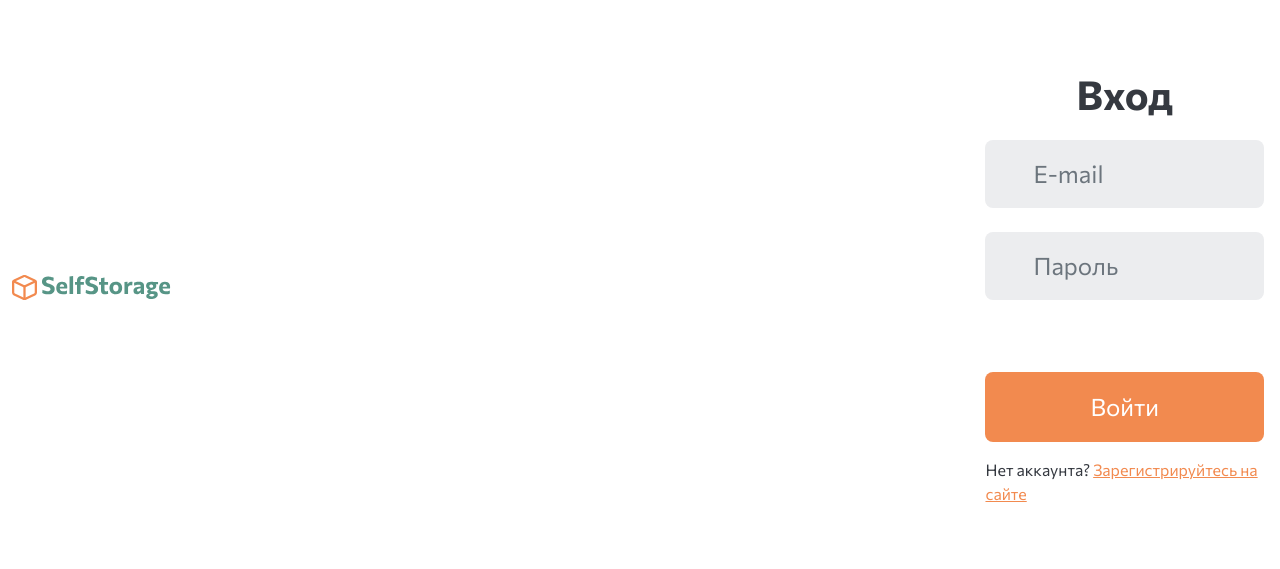
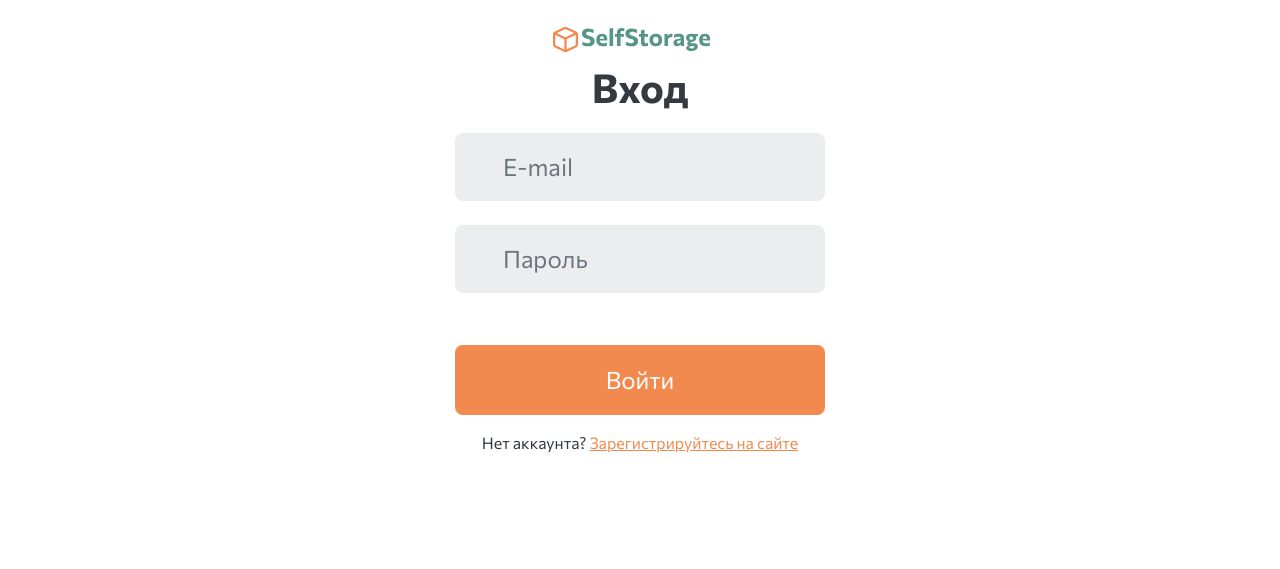
Before and after one commit to Corwin74/Self-storage-service, a Django app: template storage_service/templates/login.html in a window 1280 px wide. Shown: the top 569 px of the page. Run offline with Django 3.2, Linux system fonts and the light colour scheme; the template is opened without the code that fills it, so the values that code supplies are empty.

Commit message:
Fix login page style

```diff
--- a/storage_service/templates/login.html
+++ b/storage_service/templates/login.html
@@ -10,22 +10,18 @@
 	<title>SelfStorage</title>
 </head>
 <body>
-  <header class="navbar navbar-expand-xl navbar-light fixed-top bg-white py-5">
-    <nav class="container">
+  <div class="modal-body d-flex justify-content-center align-items-center">
+    <form class="d-flex flex-column align-items-center" style="max-width: 420px" method="POST">
+      {% csrf_token %}
       <a class="navbar-brand" href="{% url 'main' %}">
         <img src="{% static 'img/Vector.svg' %}" alt="[]">
         <img src="{% static 'img/SelfStorage.svg' %}" alt="SelfStorage">
       </a>
-    </nav>
-        <div class="modal-body d-flex justify-content-center align-items-center">
-          <form class="d-flex flex-column align-items-center" style="max-width: 420px" method="POST">
-            {% csrf_token %}
       <h1 class="modal-title text-center fw-bold mb-3">Вход</h1>
       <input type="email" required name="email" class="form-control  border-8 mb-4 py-3 px-5 border-0 fs_24 SelfStorage__bg_lightgrey" placeholder="E-mail">
-            <input type="text" required name="password" class="form-control  border-8 mb-4 py-3 px-5 border-0 fs_24 SelfStorage__bg_lightgrey" placeholder="Пароль">
+      <input type="password" required name="password" class="form-control  border-8 mb-1 py-3 px-5 border-0 fs_24 SelfStorage__bg_lightgrey" placeholder="Пароль">
       <button type="submit" class="btn border-8 py-3 px-5 mt-5 mb-3 w-100 text-white fs_24 SelfStorage__bg_orange SelfStorage__btn2_orange">Войти</button>
       <span>Нет аккаунта?  <a href="#" class="SelfStorage_orange" data-bs-toggle="modal" data-bs-target="#RegModal" data-bs-dismiss="modal" aria-label="Close">Зарегистрируйтесь на сайте</a></span>
     </form>
   </div>
-  </header>
 </body>
```
Lines whose indentation alone changed are shown as unchanged.
